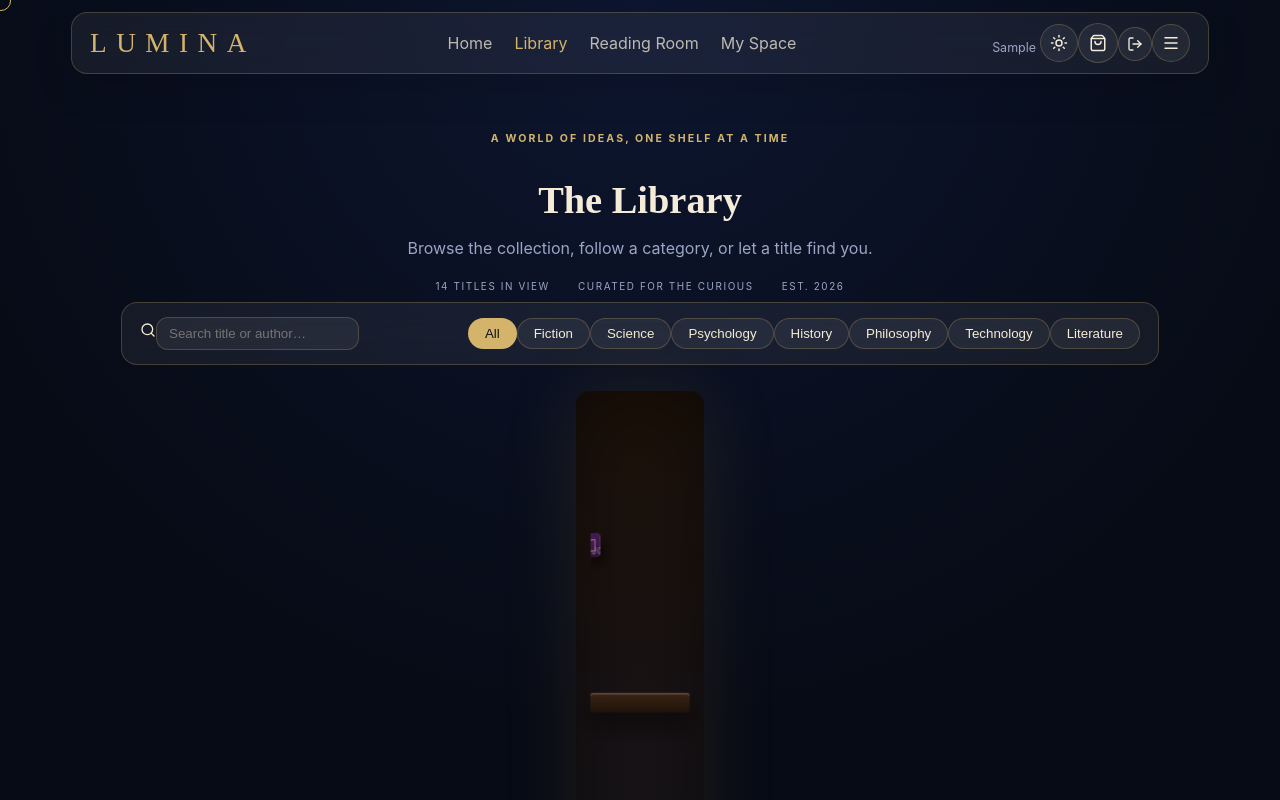
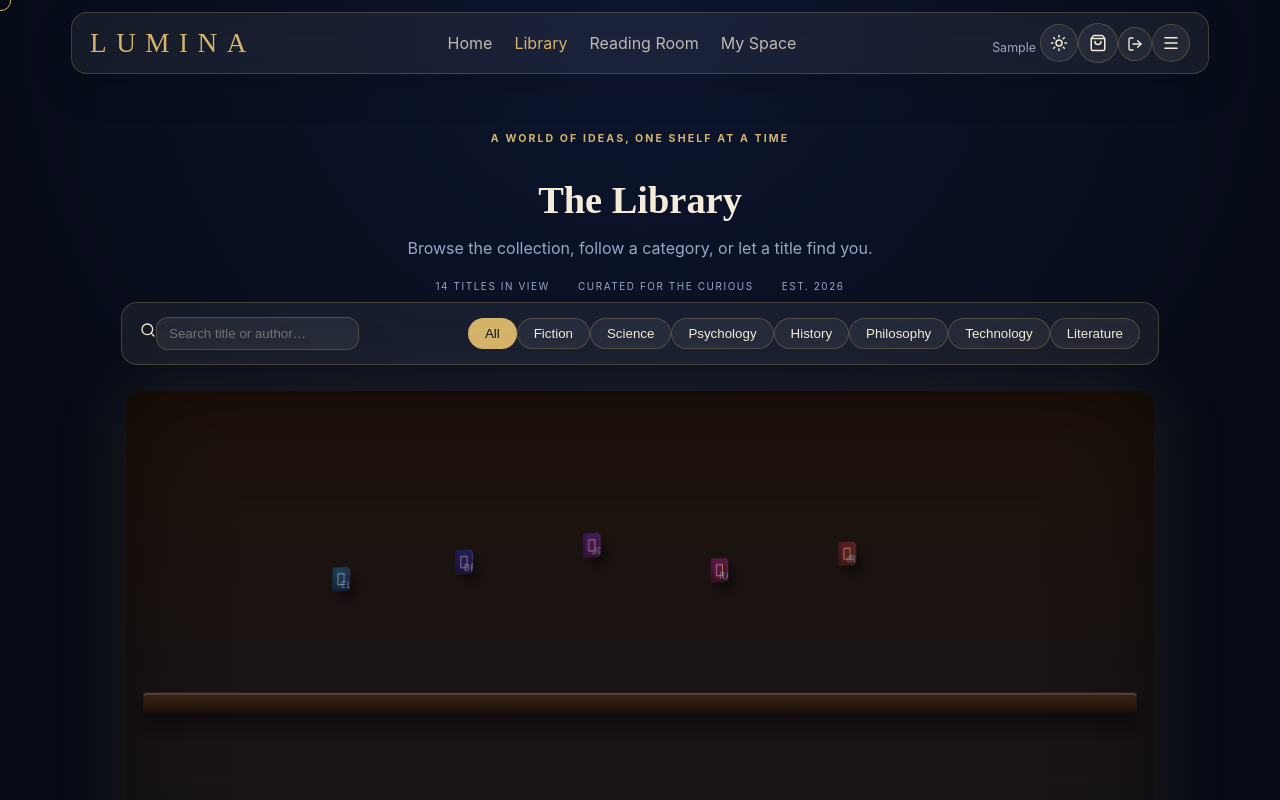
Before and after one commit to Asmazubairi58frontend/LUMINA-Library, a React (Vite) app: page /#/library in a window 1280 px wide. Shown: the top 800 px of the page. Built offline with nearby package versions, Linux system fonts and the light colour scheme; sample sign-in values are in the browser's storage.

Commit message:
size style

```diff
--- a/src/styles/bookshelf.css
+++ b/src/styles/bookshelf.css
@@ -112,7 +112,7 @@
 
 .room {
     position: relative;
-    max-width: 100px;
+    max-width: 1000px;
     margin: 0 auto;
     perspective: 1400px;
     padding: 30px 14px 40px;
```
